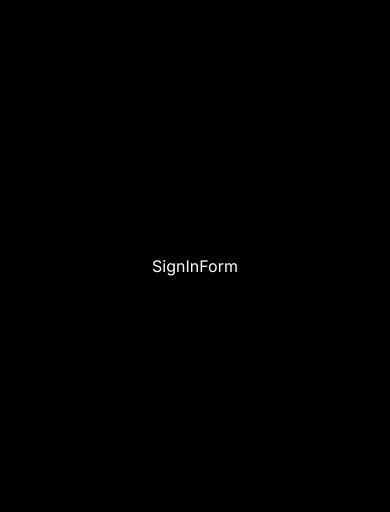
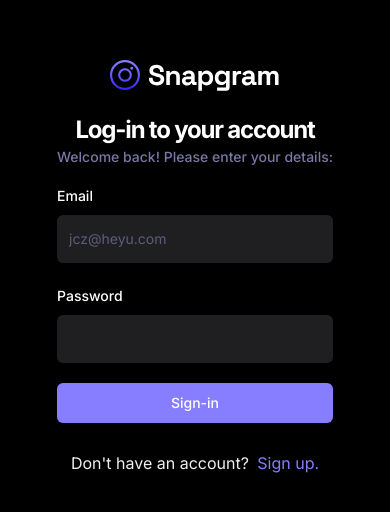
Before and after one commit to jolsoncruz/HeyU, a React (Vite) app: page /sign-in in a window 390 px wide. Shown: the part 156-668 px from the top of the page. Built offline with nearby package versions, Linux system fonts and the light colour scheme; no server answers.

Commit message:
Implemented sign-in functionality

```diff
--- a/src/_auth/AuthLayout.tsx
+++ b/src/_auth/AuthLayout.tsx
@@ -15,12 +15,12 @@
         <img
           src="/assets/images/side-img.svg"
           alt="HayU Jumbotron"
-          className="hidden xl:block h-screen w-1/2 object-cover bg-no-repeat">
-        </img>
+          className="hidden xl:block h-screen w-1/2 object-cover bg-no-repeat"
+        />
       </>
     )}
     </>
-  )
+  );
 }
 
 export default AuthLayout
--- a/src/_auth/forms/SignInForm.tsx
+++ b/src/_auth/forms/SignInForm.tsx
@@ -1,8 +1,103 @@
-import React from 'react'
+import { zodResolver } from "@hookform/resolvers/zod"
+import { Button } from "@/components/ui/button"
+import { useForm } from "react-hook-form"
+import { Form, FormControl, FormField, FormItem, FormLabel, FormMessage } from "@/components/ui/form"
+import { Input } from "@/components/ui/input"
+import { SignInValidation } from "@/lib/validation"
+import { z } from "zod"
+import Loader from "@/components/shared/Loader"
+import { Link , useNavigate} from "react-router-dom"
+import { useToast } from "@/components/ui/use-toast"
+import { useSignInAccount } from "@/lib/react-query/queriesAndMutations"
+import { useUserContext } from "@/context/AuthContext"
+
 
 const SignInForm = () => {
+  const { toast } = useToast();
+  const { checkAuthUser, isLoading: isUserLoading } = useUserContext();
+  const navigate = useNavigate();
+
+  const { mutateAsync: signInAccount} = useSignInAccount();
+
+  // 1. Define Form
+  const form = useForm<z.infer<typeof SignInValidation>>({
+    resolver: zodResolver(SignInValidation),
+    defaultValues: {
+      email: "",
+      password: ""
+    },
+  })
+
+  // 2. Form Functionality
+  const onSubmit = async (user: z.infer<typeof SignInValidation>) => {
+    try{
+      const session = await signInAccount({
+        email: user.email,
+        password: user.password
+      })
+
+      if(!session){
+        return toast({ title: "Sign in failed. Please try again."});
+      }
+
+      const isLoggedIn = await checkAuthUser();
+
+      if(isLoggedIn){
+        form.reset();
+        navigate('/')
+      } else {
+        toast({ title: 'Sign up failed. Please try again.'})
+        return;
+      }
+    } catch (error) {
+      console.log({error});
+    }
+  }
+
   return (
-    <div>SignInForm</div>
+    <Form {...form}>
+      <div className="sm:w-420 flex-center flex-col">
+        <img src="/assets/images/logo.svg" alt="HayU Logo" />
+
+        <h2 className="h3-bold md:h2-bold pt-5 sm:pt-12">Log-in to your account</h2>
+        <p className="text-light-3 small-medium md:base-regular">Welcome back! Please enter your details:</p>
+
+        <form onSubmit={form.handleSubmit(onSubmit)} className="flex flex-col gap-5 w-full mt-4">
+          <FormField
+            control={form.control}
+            name="email"
+            render={({ field }) => (
+              <FormItem>
+                <FormLabel>Email</FormLabel>
+                <FormControl>
+                  <Input type="email" placeholder="jcz@heyu.com" className="shad-input" {...field} />
+                </FormControl>
+                <FormMessage />
+              </FormItem>
+            )}
+            />
+          <FormField
+            control={form.control}
+            name="password"
+            render={({ field }) => (
+              <FormItem>
+                <FormLabel>Password</FormLabel>
+                <FormControl>
+                  <Input type="password" className="shad-input" {...field} />
+                </FormControl>
+                <FormMessage />
+              </FormItem>
+            )}
+            />
+          <Button type="submit" className="shad-button_primary">
+            { isUserLoading ? (
+              <div className="flex-center gap-2"><Loader />Loading...</div> ) :
+              "Sign-in"}
+              </Button>
+              <p className="text-small-regular text-light-2 text-center mt-2">Don't have an account? <Link to="/sign-up" className="text-primary-500 text-small-semibold ml-1">Sign up.</Link></p>
+        </form>
+      </div>
+    </Form>
   )
 }
 
--- a/src/_auth/forms/SignUpForm.tsx
+++ b/src/_auth/forms/SignUpForm.tsx
@@ -44,8 +44,8 @@
       })
 
       if(!session){
-        toast({ title: 'Sign in failed. Please try again.'});
-        navigate("/sign-in");
+        toast({ title: "Sign in failed. Please try again.", });
+        navigate("/sign-in"); //advanced
         return;
       }
 
--- a/src/context/AuthContext.tsx
+++ b/src/context/AuthContext.tsx
@@ -57,8 +57,8 @@
 
     useEffect(() => {
         if(
-            //localStorage.getItem('cookieFallback') === null
-            localStorage.getItem('cookieFallback') === '[]'
+            localStorage.getItem('cookieFallback') === '[]' ||
+            localStorage.getItem('cookieFallback') === null
             ) navigate('/sign-in')
 
             checkAuthUser();
@@ -80,6 +80,6 @@
     )
 }
 
-export default AuthProvider
+export default AuthProvider;
 
-export const useUserContext = () => useContext(AuthContext)
+export const useUserContext = () => useContext(AuthContext);
--- a/src/lib/appwrite/api.ts
+++ b/src/lib/appwrite/api.ts
@@ -53,6 +53,7 @@
 export async function signInAccount(user: {email : string; password: string}) {
     try{
         const session = await account.createEmailSession(user.email, user.password);
+        return session;
     } catch (error) {
         console.log(error);
     }
--- a/src/lib/validation/index.ts
+++ b/src/lib/validation/index.ts
@@ -6,3 +6,8 @@
     email: z.string().email(),
     password: z.string().min(8, {message: 'Password must be atleast 8 characters'})
 })
+
+export const SignInValidation = z.object({
+    email: z.string().email(),
+    password: z.string().min(8, {message: 'Password must be atleast 8 characters'})
+})
```
